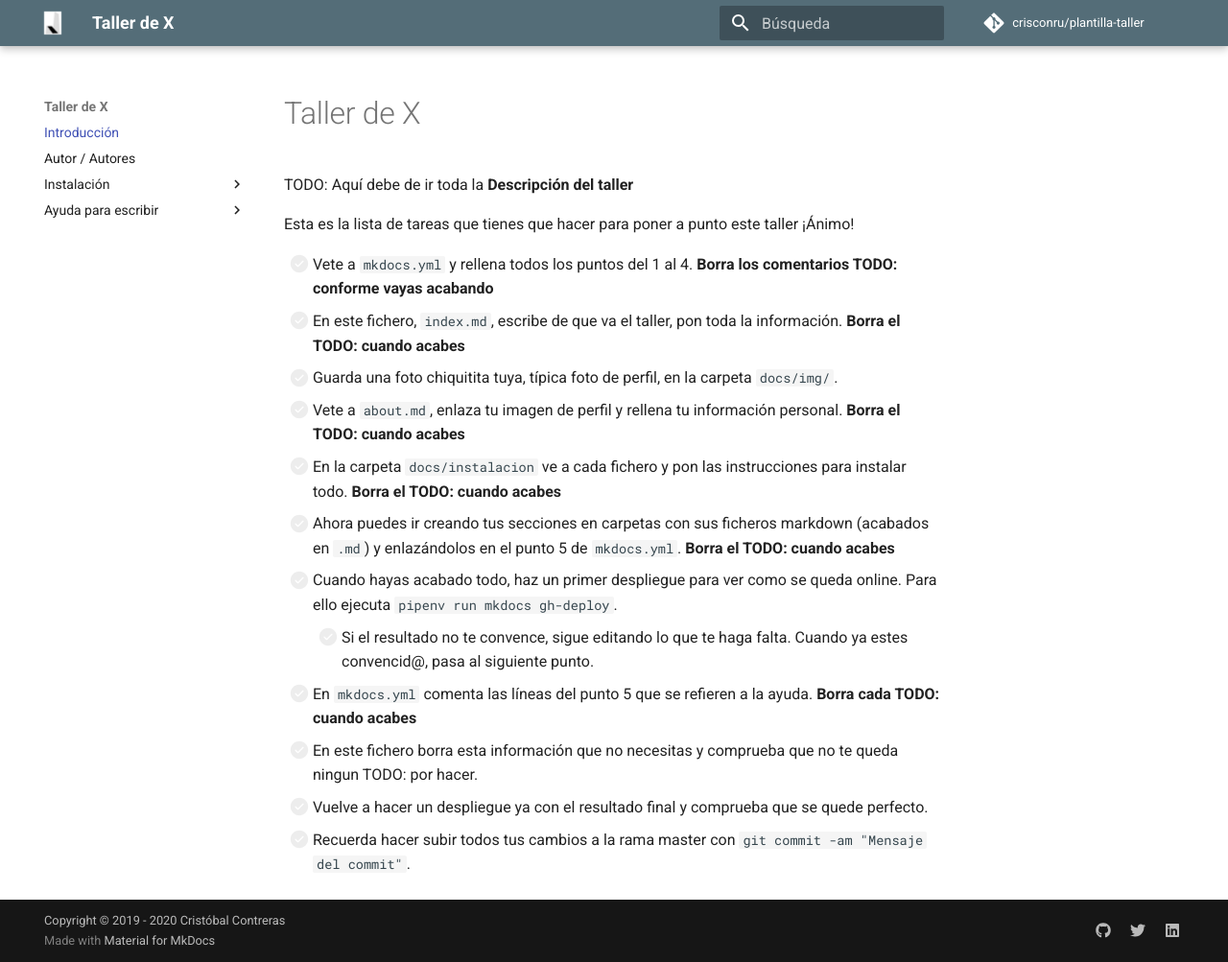
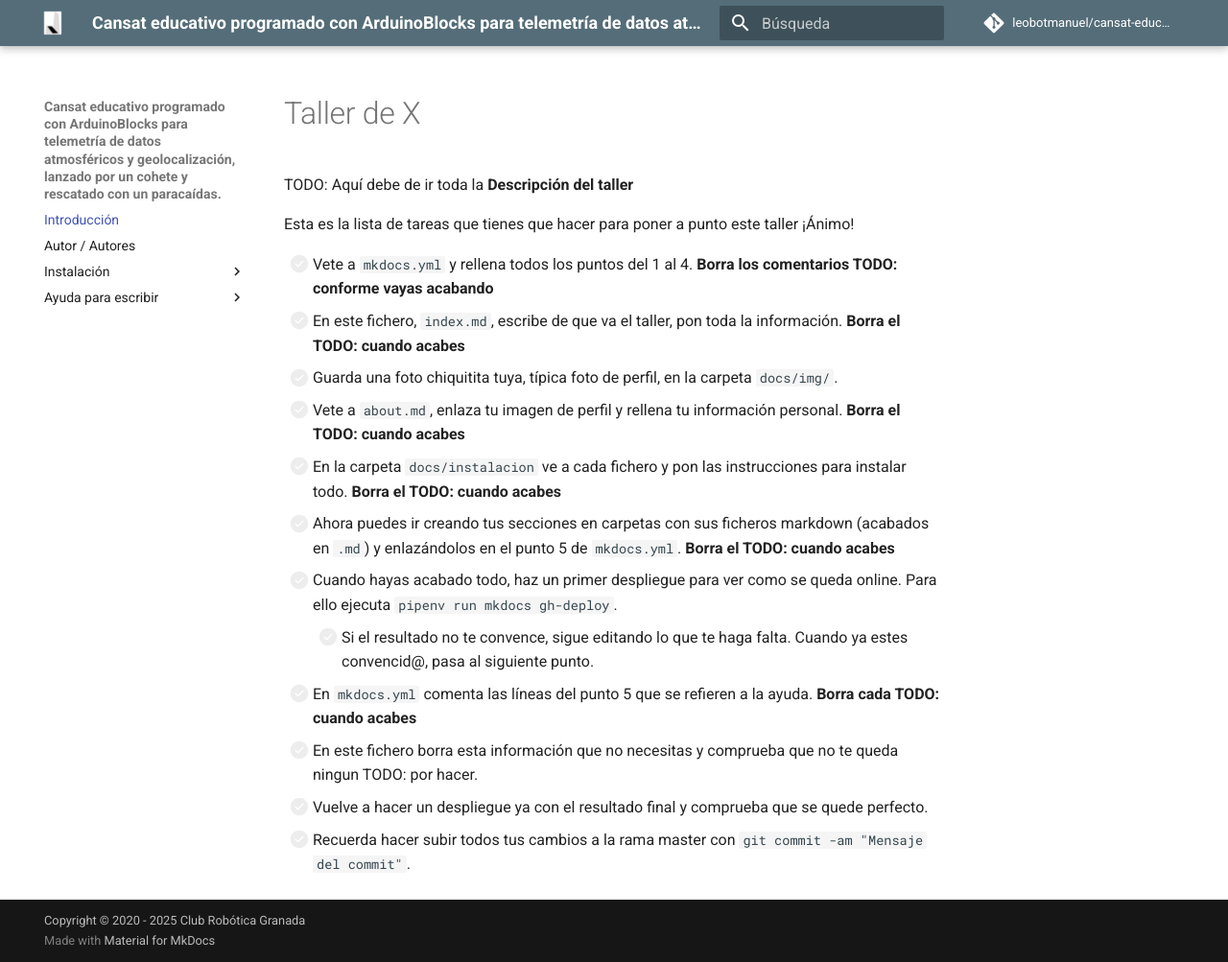
Before and after one commit to leobotmanuel/cansat-educativo, an MkDocs documentation site: the page built from docs/index.md, in a window 1280 px wide and 1003 px high. Shown: the whole window at 96% size. Built offline with MkDocs 1.6.1 and Material for MkDocs 9.7.7, drawn with Linux system fonts in a browser that asks for light colours; comment, search, counter and statistics services are not loaded.

Commit message:
primera subida

```diff
--- a/mkdocs.yml
+++ b/mkdocs.yml
@@ -1,26 +1,26 @@
-# 1. Información del Taller
-site_name: Taller de X # TODO:
+# 1. Información de los contenidos
+site_name: Cansat educativo programado con ArduinoBlocks para telemetría de datos atmosféricos y geolocalización, lanzado por un cohete y rescatado con un paracaídas.
 site_description: La Jaqueria - Taller de X # TODO:
-site_author: Cristóbal Contreras Rubio # TODO:
-site_url: https://crisconru.github.io/ # TODO:
+site_author: Manuel Hidalgo - LeoBot
+site_url: https://leobotmanuel.github.io/cansat-educativo/
 
 # 2. Repositorio
-repo_name: crisconru/plantilla-taller # TODO:
-repo_url: https://github.com/crisconru/plantilla-taller # TODO:
+repo_name: leobotmanuel/cansat-educativo
+repo_url: https://github.com/leobotmanuel/cansat-educativo
 edit_uri: ""
 
 # 3. Copyright
-copyright: Copyright &copy; 2019 - 2020 Cristóbal Contreras # TODO:
+copyright: Copyright &copy; 2020 - 2025 Club Robótica Granada
 
 # 4. RRSS
-extra:
-  social:
-    - type: github
-      link: https://github.com/LaJaqueria # TODO:
-    - type: twitter
-      link: https://twitter.com/lajaqueria # TODO:
-    - type: linkedin
-      link: https://www.linkedin.com/company/lajaqueria/ # TODO:
+#extra:
+#  social:
+#    - type: github
+#      link: https://github.com/LaJaqueria # TODO:
+#    - type: twitter
+#      link: https://twitter.com/lajaqueria # TODO:
+#    - type: linkedin
+#      link: https://www.linkedin.com/company/lajaqueria/ # TODO:
 
 # 5. Navegación
 nav:
```
Also changed, not shown: 1 other file.
